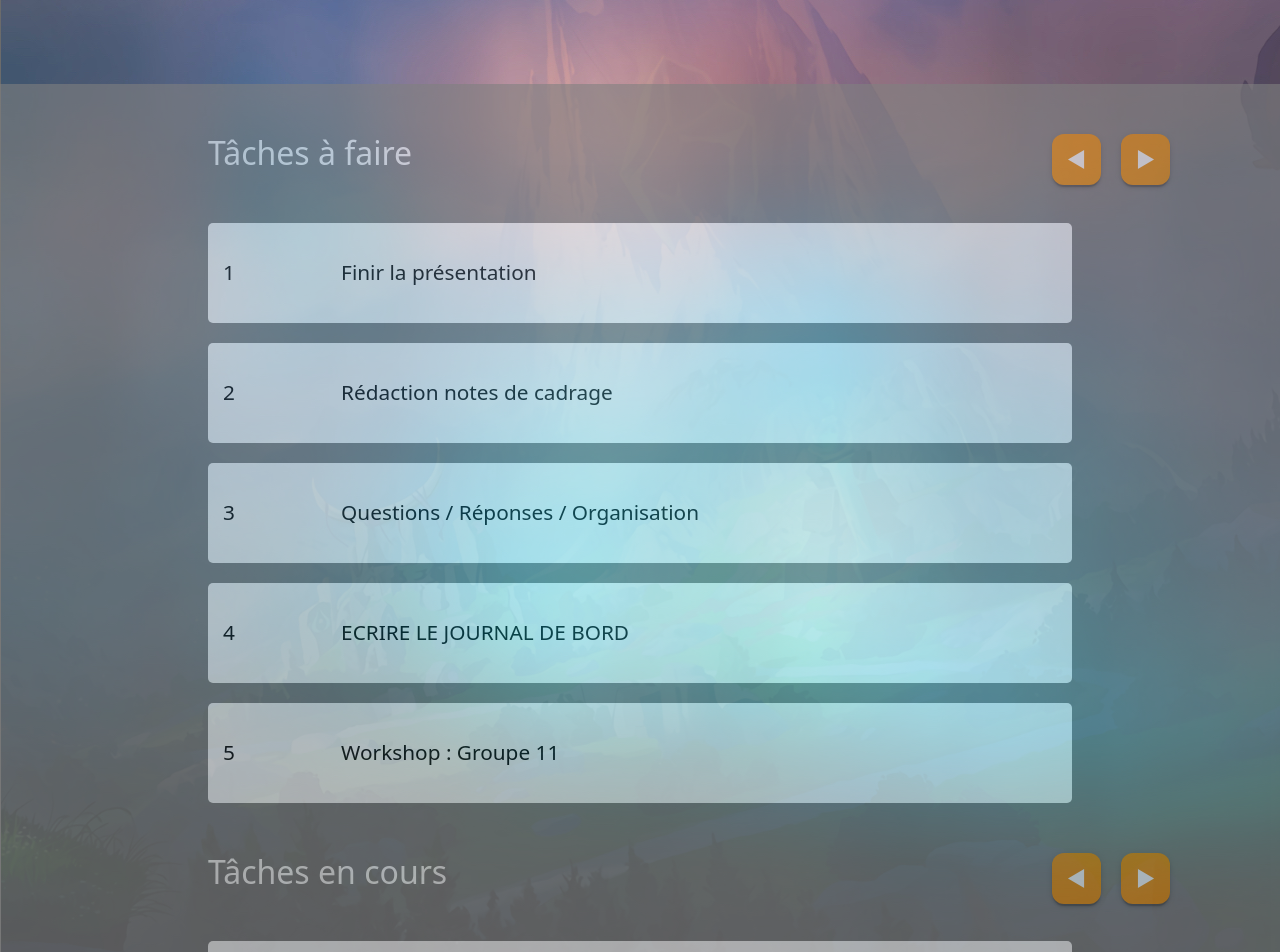
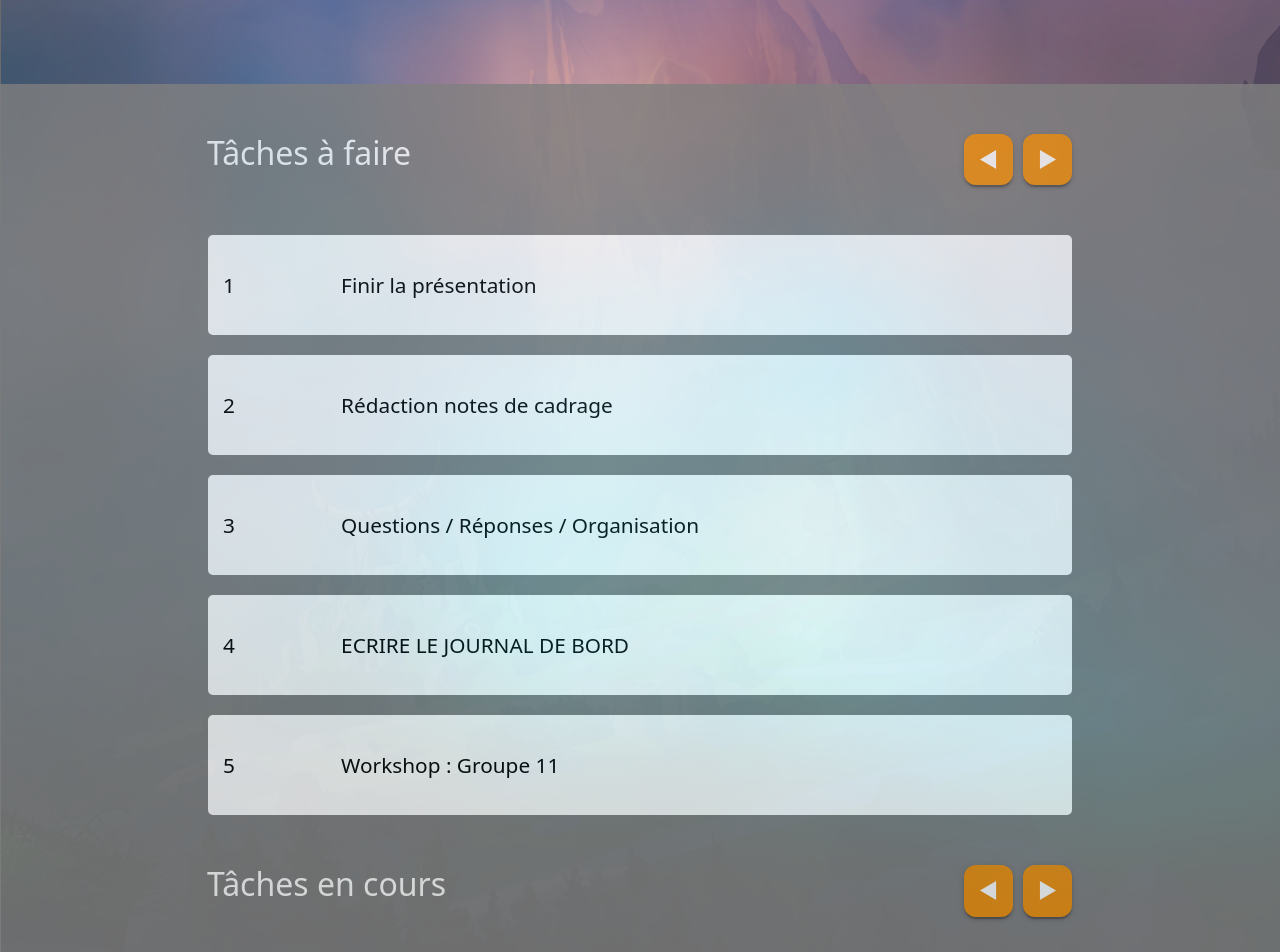
Before and after one commit to hibiki-ng/workshop-2a-2021, a Vue app: page /#/membres in a window 1280 px wide. Shown: the part 1360-2312 px from the top of the page. Built offline with nearby package versions, Linux system fonts and the light colour scheme.

Commit message:
Fix button

```diff
--- a/src/components/PoleGestionTicket.vue
+++ b/src/components/PoleGestionTicket.vue
@@ -17,9 +17,13 @@
             </div>
         </div>
         <div class="tasks">
+            <div class="task-header">
+                <h2>Tâches à faire</h2>
+                <div class="button-area">
                     <button v-on:click="counter_task_todo1 += 5, counter_task_todo2 += 5">►</button>
                     <button v-on:click="counter_task_todo1 -= 5, counter_task_todo2 -= 5">◄</button>
-            <h2>Tâches à faire</h2>
+                </div>
+            </div>
             <div class="task-list">
                 <div v-for="ticket in tickets.slice(counter_task_todo1, counter_task_todo2)"
                     v-bind:key="ticket.Issue_ID" class="task-box">
@@ -32,9 +36,13 @@
                     </span>
                 </div>
             </div>
+            <div class="task-header">
+                <h2>Tâches en cours</h2>
+                <div class="button-area">
                     <button v-on:click="counter_task_work1 += 5, counter_task_work2 += 5">►</button>
                     <button v-on:click="counter_task_work1 -= 5, counter_task_work2 -= 5">◄</button>
-            <h2>Tâches en cours</h2>
+                </div>
+            </div>
             <div class="task-list">
                 <div v-for="ticket in tickets.slice(counter_task_work1, counter_task_work2)"
                     v-bind:key="ticket.Issue_ID" class="task-box">
@@ -50,9 +58,13 @@
                     </span>
                 </div>
             </div>
+            <div class="task-header">
+                <h2>Tâches finies</h2>
+                <div class="button-area">
                     <button v-on:click="counter_task_done1 += 5, counter_task_done2 += 5">►</button>
                     <button v-on:click="counter_task_done1 -= 5, counter_task_done2 -= 5">◄</button>
-            <h2>Tâches finies</h2>
+                </div>
+            </div>
             <div class="task-list">
                 <div v-for="ticket in tickets.slice(counter_task_done1, counter_task_done2)"
                     v-bind:key="ticket.Issue_ID" class="task-box">
@@ -125,16 +137,28 @@
     .tasks {
         padding: 50px 100px;
         background-color: gray;
-        opacity: 0.6;
+        opacity: 0.8;
         color: white;
         font-size: 1.3rem;
     }
+
     .tasks h2 {
-        margin-left: 10%;
+        margin-left: 11%;
     }
+
+    .task-header {
+        display: flex;
+        justify-content: space-between;
+        margin-right: 10%;
+    }
+
+    .button-area {
+        display: flex;
+        flex-direction: row-reverse;
+    }
+
     .tasks button {
-        float: right;
-        margin: 0 10px;
+        margin-left: 10px;
         padding: 10px 15px;
         background: #ef900d;
         border: none;
@@ -159,9 +183,11 @@
         width: calc(20% - 40px);
         margin: 20px;
     }
+
     .task-list .task-box:first-child {
         margin-top: 50px;
     }
+
     .task-list .task-box:last-child {
         margin-bottom: 50px;
     }
```
Lines whose indentation alone changed are shown as unchanged.
